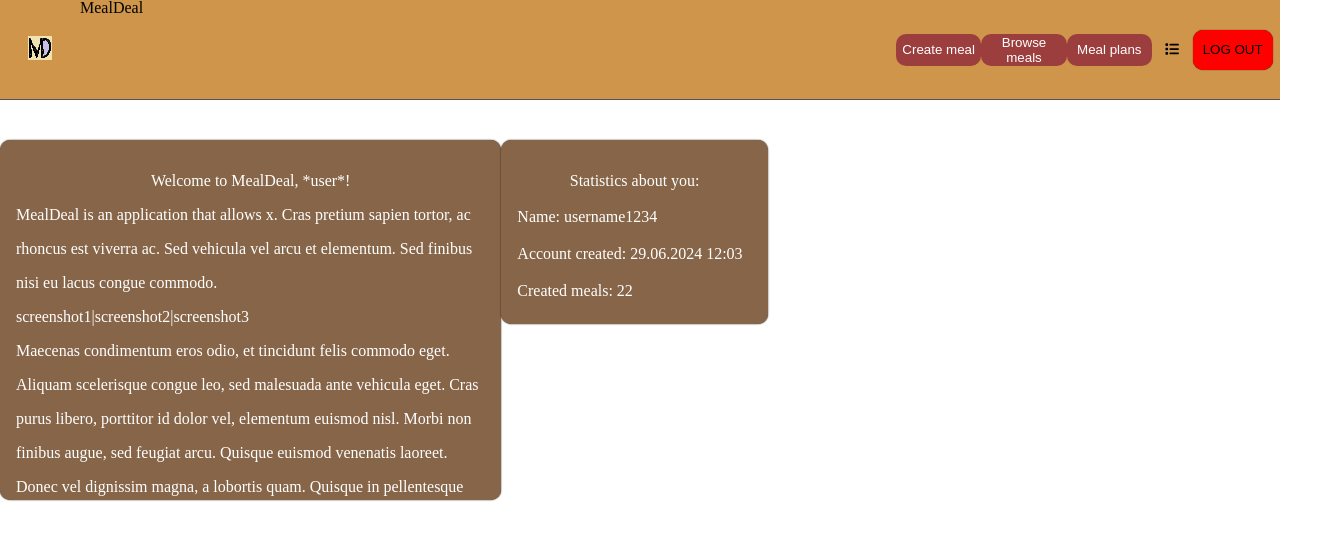
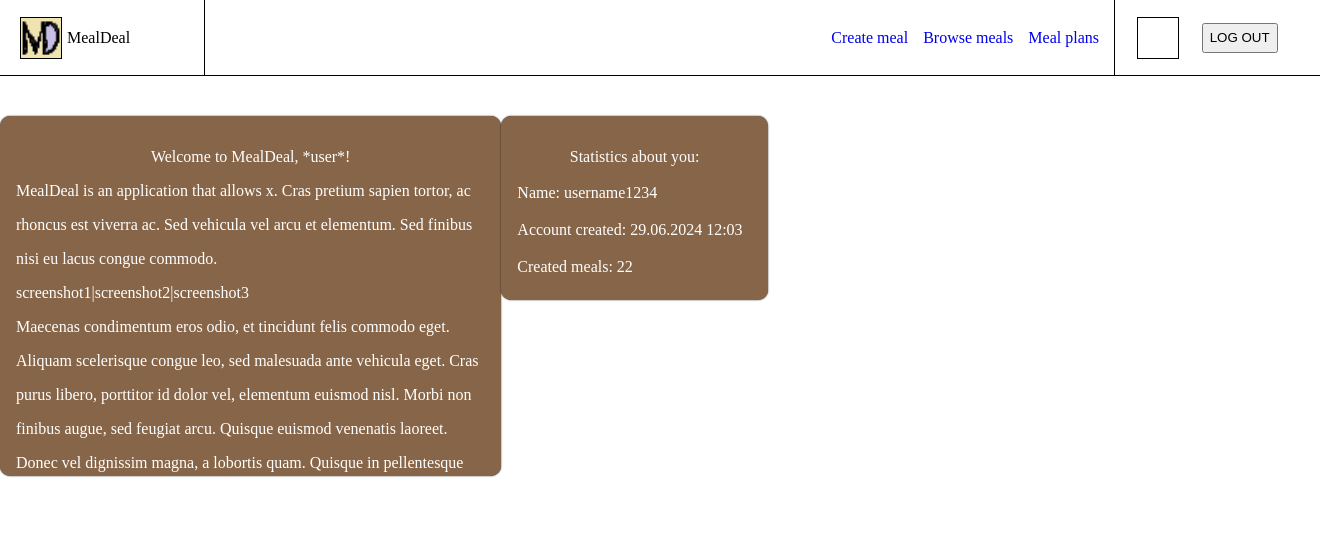
Before and after one commit to sundeka/mealdeal-client, a React (Create React App) app: page /home in a window 1280 px wide. Shown: the top 540 px of the page, 1320 px wide, since content can reach past the window. Built offline with nearby package versions, Linux system fonts and the light colour scheme.

Commit message:
skeletonize header

```diff
--- a/src/components/Header/Header.tsx
+++ b/src/components/Header/Header.tsx
@@ -1,5 +1,4 @@
 import logo from '../../assets/images/logo.png'
-import '../../assets/styles/header.css'
 import { Link, useNavigate } from 'react-router-dom';
 import ButtonMajor from '../Buttons/ButtonMajor';
 import SettingsDropdown from '../Settings/SettingsDropdown';
@@ -11,27 +10,30 @@ const Header = () => {
     navigate('/')
   }
   return (
-    <div className="headerRoot">
-      <header>
-        <div className="headerLeft">
-          <div className="headerLogo">
-            <Link to="../home">
-              <img src={logo} />
-            </Link>
-          </div>
-          <h1>MealDeal</h1>
+    <header className='header'>
+      <div className='header__container-logo'>
+        <div className='container-logo__box'>
+          <Link to="../home">
+            <img className='container-logo__box__img' src={logo} />
+          </Link>
         </div>
-        <div className="headerNav">
-          <ButtonLink text="Create meal" to="../create"></ButtonLink>
-          <ButtonLink text="Browse meals" to="../browse"></ButtonLink>
-          <ButtonLink text="Meal plans" to="../plans"></ButtonLink>
+        <span className='container-logo__text'>MealDeal</span>
+      </div>
+      <div className='header__container-navigation'>
+        <a href='../create'>Create meal</a>
+        <div style={{width: 15}}/>
+        <a href='../browse'>Browse meals</a>
+        <div style={{width: 15}}/>
+        <a href='../plans'>Meal plans</a>
+        <div style={{width: 15}}/>
+      </div>
+      <div className='header__container-actions'>
+        <div className='container-actions__settings'>
+          {/** TODO */}
         </div>
-        <div className="headerActions">
-          <SettingsDropdown />
-          <ButtonMajor action={onLogout} text={"Log out"} color="red" />
-        </div>
-      </header>
-    </div>
+        <button className='container-actions__logout' onClick={onLogout}>Log out</button>
+      </div>
+    </header>
   )
 }
 
--- a/src/index.css
+++ b/src/index.css
@@ -1,4 +1,6 @@
-
+/*
+Login
+*/
 
 .login-root {
     width: 100%;
@@ -54,3 +56,85 @@
 .login-box__form__login-button {
     height: 40px;
 }
+
+/*
+Header
+*/
+
+.header {
+    border-bottom: thin solid black;
+    position: sticky;
+    top: 0;
+    height: 75px;
+    width: 100%;
+    z-index: 1000;
+    display: flex;
+    flex-direction: row;
+    padding-left: 20px;
+    padding-right: 20px;
+}
+
+.header__container-logo {
+    height: 100%;
+    width: 15vw;
+    min-width: 120px;
+    display: flex;
+    align-items: center;
+
+    border-style: solid;
+    border-width: thin;
+    border-top: 0;
+    border-bottom: 0;
+    border-left: 0;
+}
+
+.header__container-navigation {
+    height: 100%;
+    width: 74vw;
+    min-width: 300px;
+    display: flex;
+    align-items: center;
+    justify-content: flex-end;
+}
+
+.header__container-actions {
+    height: 100%;
+    width: 185px;
+    min-width: 185px;
+    display: flex;
+    align-items: center;
+    justify-content: space-evenly;
+
+    border-style: solid;
+    border-width: thin;
+    border-top: 0;
+    border-bottom: 0;
+    border-right: 0;
+}
+
+.container-logo__box {
+    border-style: solid;
+    border-width: thin;
+    width: 40px;
+    height: 40px;
+}
+
+.container-logo__box__img {
+    width: 100%;
+}
+
+.container-logo__text {
+    padding-left: 5px;
+}
+
+.container-actions__settings {
+    border-style: solid;
+    border-width: thin;
+    width: 40px;
+    height: 40px;
+}
+
+.container-actions__logout {
+    text-transform: uppercase;
+    height: 30px;
+}
--- a/src/reset.css
+++ b/src/reset.css
@@ -46,3 +46,7 @@ table {
 	border-collapse: collapse;
 	border-spacing: 0;
 }
+
+a:link, a:visited, a:hover, a:active {
+    text-decoration: none;
+}
```
